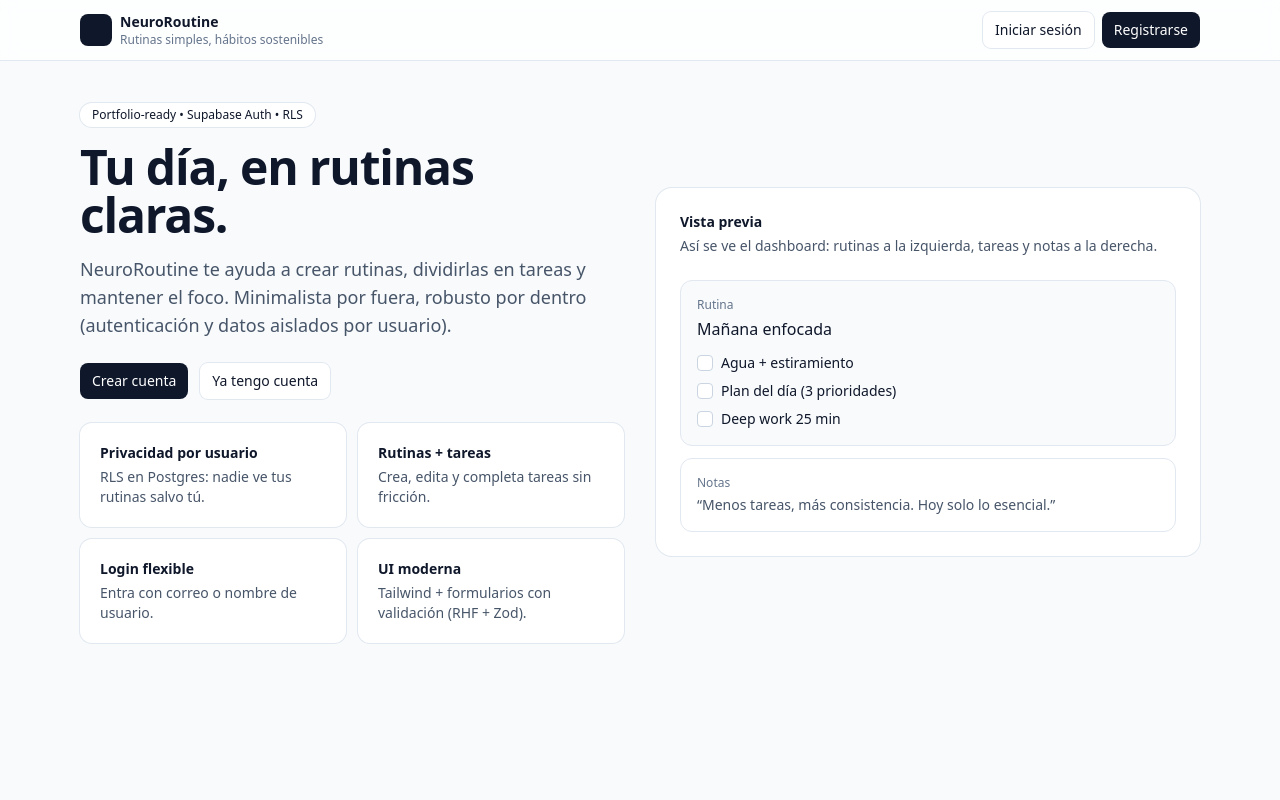
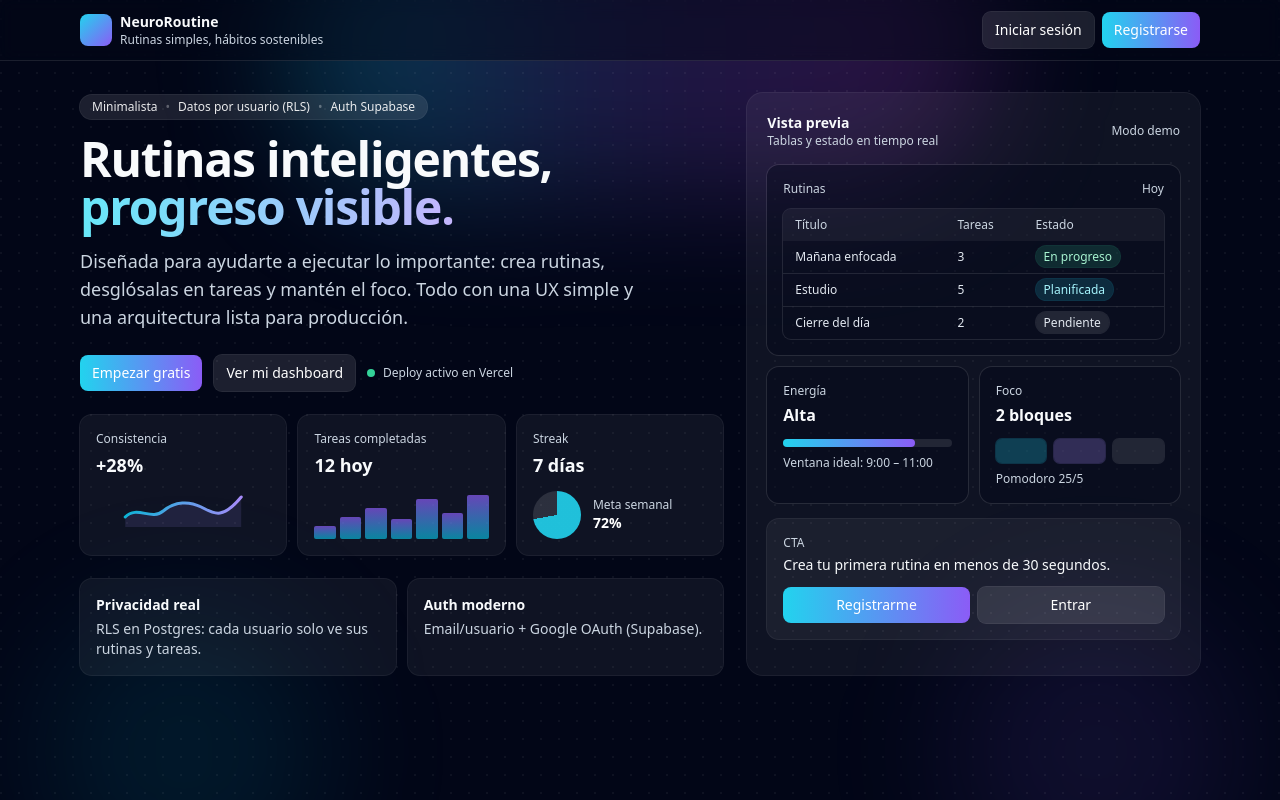
Before and after one commit to TomasPosada0626/Neuroroutine, a React (Vite) app in the folder frontend/: page / in a window 1280 px wide. Built offline with nearby package versions, Linux system fonts and the light colour scheme; no server answers.

Commit message:
Improve landing page (no-scroll, charts, table)

```diff
--- a/frontend/src/pages/LandingPage.tsx
+++ b/frontend/src/pages/LandingPage.tsx
@@ -7,110 +7,304 @@ const primaryLinkClass =
 const secondaryLinkClass =
   'inline-flex items-center justify-center rounded-lg px-3 py-2 text-sm font-medium transition focus:outline-none focus:ring-2 focus:ring-slate-400 bg-white text-slate-900 ring-1 ring-slate-200 hover:bg-slate-50'
 
+function Sparkline() {
+  return (
+    <svg viewBox="0 0 120 40" className="h-10 w-full" aria-hidden="true">
+      <defs>
+        <linearGradient id="nrSpark" x1="0" y1="0" x2="1" y2="0">
+          <stop offset="0" stopColor="#06b6d4" />
+          <stop offset="1" stopColor="#a78bfa" />
+        </linearGradient>
+      </defs>
+      <path
+        d="M2 30 C 14 18, 28 34, 40 24 S 66 14, 78 20 S 98 34, 118 10"
+        fill="none"
+        stroke="url(#nrSpark)"
+        strokeWidth="3"
+        strokeLinecap="round"
+      />
+      <path
+        d="M2 30 C 14 18, 28 34, 40 24 S 66 14, 78 20 S 98 34, 118 10 L118 40 L2 40 Z"
+        fill="#a78bfa"
+        opacity="0.12"
+      />
+    </svg>
+  )
+}
+
+function MiniBars() {
+  const bars = [6, 10, 14, 9, 18, 12, 20]
+  return (
+    <div className="grid grid-cols-7 items-end gap-1 h-12" aria-hidden="true">
+      {bars.map((v, idx) => (
+        <div
+          key={idx}
+          className="rounded-sm bg-gradient-to-t from-cyan-500/70 to-violet-500/70"
+          style={{ height: `${v * 2.2}px` }}
+        />
+      ))}
+    </div>
+  )
+}
+
 export function LandingPage() {
   return (
-    <div className="min-h-dvh bg-slate-50 text-slate-900">
-      <header className="sticky top-0 z-10 border-b border-slate-200 bg-white/70 backdrop-blur">
+    <div className="h-dvh overflow-hidden bg-slate-950 text-slate-50">
+      {/* Background */}
+      <div className="pointer-events-none absolute inset-0 overflow-hidden">
+        <div className="absolute -top-24 left-1/2 h-72 w-[44rem] -translate-x-1/2 rounded-full bg-gradient-to-r from-cyan-500/30 via-violet-500/20 to-fuchsia-500/20 blur-3xl" />
+        <div className="absolute -bottom-24 left-10 h-72 w-72 rounded-full bg-cyan-500/10 blur-3xl" />
+        <div className="absolute -bottom-24 right-10 h-72 w-72 rounded-full bg-violet-500/10 blur-3xl" />
+        <div
+          className="absolute inset-0 opacity-[0.08]"
+          style={{
+            backgroundImage:
+              'radial-gradient(circle at 1px 1px, rgba(255,255,255,0.6) 1px, transparent 0)',
+            backgroundSize: '18px 18px',
+          }}
+        />
+      </div>
+
+      <header className="relative z-10 border-b border-white/10 bg-slate-950/50 backdrop-blur">
         <div className="mx-auto flex max-w-6xl items-center justify-between px-4 py-3">
           <div className="flex items-center gap-2">
-            <div className="h-8 w-8 rounded-lg bg-slate-900" />
+            <div className="h-8 w-8 rounded-lg bg-gradient-to-br from-cyan-400 to-violet-500" />
             <div className="leading-tight">
               <div className="text-sm font-semibold">NeuroRoutine</div>
-              <div className="text-xs text-slate-500">Rutinas simples, hábitos sostenibles</div>
+              <div className="text-xs text-slate-300">Rutinas simples, hábitos sostenibles</div>
             </div>
           </div>
 
           <div className="flex items-center gap-2">
-            <Link to="/login" className={secondaryLinkClass}>
+            <Link
+              to="/login"
+              className={
+                secondaryLinkClass +
+                ' bg-white/10 text-white ring-1 ring-white/15 hover:bg-white/15 focus:ring-white/30'
+              }
+            >
               Iniciar sesión
             </Link>
-            <Link to="/register" className={primaryLinkClass}>
+            <Link
+              to="/register"
+              className={
+                primaryLinkClass +
+                ' bg-gradient-to-r from-cyan-400 to-violet-500 text-slate-950 hover:opacity-95 focus:ring-white/30'
+              }
+            >
               Registrarse
             </Link>
           </div>
         </div>
       </header>
 
-      <main className="mx-auto max-w-6xl px-4 py-10">
-        <div className="grid gap-8 lg:grid-cols-2 lg:items-center">
-          <div>
-            <div className="inline-flex items-center rounded-full bg-white px-3 py-1 text-xs ring-1 ring-slate-200">
-              Portfolio-ready • Supabase Auth • RLS
+      <main className="relative z-10 mx-auto max-w-6xl px-4 py-8">
+        <div className="grid gap-6 lg:grid-cols-12 lg:items-stretch">
+          {/* Left: pitch */}
+          <div className="lg:col-span-7">
+            <div className="inline-flex items-center gap-2 rounded-full bg-white/10 px-3 py-1 text-xs ring-1 ring-white/15">
+              <span className="text-white/90">Minimalista</span>
+              <span className="text-white/30">•</span>
+              <span className="text-white/90">Datos por usuario (RLS)</span>
+              <span className="text-white/30">•</span>
+              <span className="text-white/90">Auth Supabase</span>
             </div>
+
             <h1 className="mt-4 text-4xl font-semibold tracking-tight sm:text-5xl">
-              Tu día, en rutinas claras.
+              Rutinas inteligentes,
+              <span className="bg-gradient-to-r from-cyan-300 to-violet-300 bg-clip-text text-transparent">
+                {' '}
+                progreso visible.
+              </span>
             </h1>
-            <p className="mt-4 text-base text-slate-600 sm:text-lg">
-              NeuroRoutine te ayuda a crear rutinas, dividirlas en tareas y mantener el foco. Minimalista por fuera,
-              robusto por dentro (autenticación y datos aislados por usuario).
+
+            <p className="mt-4 max-w-xl text-base text-slate-300 sm:text-lg">
+              Diseñada para ayudarte a ejecutar lo importante: crea rutinas, desglósalas en tareas y mantén el foco.
+              Todo con una UX simple y una arquitectura lista para producción.
             </p>
 
             <div className="mt-6 flex flex-wrap items-center gap-3">
-              <Link to="/register" className={primaryLinkClass}>
-                Crear cuenta
+              <Link
+                to="/register"
+                className={
+                  primaryLinkClass +
+                  ' bg-gradient-to-r from-cyan-400 to-violet-500 text-slate-950 hover:opacity-95'
+                }
+              >
+                Empezar gratis
               </Link>
-              <Link to="/login" className={secondaryLinkClass}>
-                Ya tengo cuenta
+              <Link
+                to="/login"
+                className={
+                  secondaryLinkClass +
+                  ' bg-white/10 text-white ring-1 ring-white/15 hover:bg-white/15'
+                }
+              >
+                Ver mi dashboard
               </Link>
+
+              <div className="flex items-center gap-2 text-xs text-slate-300">
+                <span className="inline-flex h-2 w-2 rounded-full bg-emerald-400" />
+                Deploy activo en Vercel
+              </div>
+            </div>
+
+            <div className="mt-6 grid gap-3 sm:grid-cols-3">
+              <Card className="bg-white/5 p-4 ring-1 ring-white/10">
+                <div className="text-xs text-slate-300">Consistencia</div>
+                <div className="mt-1 text-lg font-semibold">+28%</div>
+                <div className="mt-2">
+                  <Sparkline />
+                </div>
+              </Card>
+
+              <Card className="bg-white/5 p-4 ring-1 ring-white/10">
+                <div className="text-xs text-slate-300">Tareas completadas</div>
+                <div className="mt-1 text-lg font-semibold">12 hoy</div>
+                <div className="mt-3">
+                  <MiniBars />
+                </div>
+              </Card>
+
+              <Card className="bg-white/5 p-4 ring-1 ring-white/10">
+                <div className="text-xs text-slate-300">Streak</div>
+                <div className="mt-1 text-lg font-semibold">7 días</div>
+                <div className="mt-3 flex items-center gap-3">
+                  <div
+                    className="h-12 w-12 rounded-full"
+                    style={{
+                      background:
+                        'conic-gradient(rgba(34,211,238,0.9) 0 260deg, rgba(255,255,255,0.12) 260deg 360deg)',
+                    }}
+                  />
+                  <div className="text-xs text-slate-300">
+                    Meta semanal
+                    <div className="text-sm font-semibold text-white">72%</div>
+                  </div>
+                </div>
+              </Card>
             </div>
 
             <div className="mt-6 grid gap-3 sm:grid-cols-2">
-              <Card className="p-5">
-                <div className="text-sm font-semibold">Privacidad por usuario</div>
-                <div className="mt-1 text-sm text-slate-600">
-                  RLS en Postgres: nadie ve tus rutinas salvo tú.
+              <Card className="bg-white/5 p-4 ring-1 ring-white/10">
+                <div className="text-sm font-semibold">Privacidad real</div>
+                <div className="mt-1 text-sm text-slate-300">
+                  RLS en Postgres: cada usuario solo ve sus rutinas y tareas.
                 </div>
               </Card>
-              <Card className="p-5">
-                <div className="text-sm font-semibold">Rutinas + tareas</div>
-                <div className="mt-1 text-sm text-slate-600">
-                  Crea, edita y completa tareas sin fricción.
-                </div>
-              </Card>
-              <Card className="p-5">
-                <div className="text-sm font-semibold">Login flexible</div>
-                <div className="mt-1 text-sm text-slate-600">
-                  Entra con correo o nombre de usuario.
-                </div>
-              </Card>
-              <Card className="p-5">
-                <div className="text-sm font-semibold">UI moderna</div>
-                <div className="mt-1 text-sm text-slate-600">
-                  Tailwind + formularios con validación (RHF + Zod).
+              <Card className="bg-white/5 p-4 ring-1 ring-white/10">
+                <div className="text-sm font-semibold">Auth moderno</div>
+                <div className="mt-1 text-sm text-slate-300">
+                  Email/usuario + Google OAuth (Supabase).
                 </div>
               </Card>
             </div>
           </div>
 
-          <div className="rounded-2xl bg-white p-6 ring-1 ring-slate-200">
-            <div className="text-sm font-semibold">Vista previa</div>
-            <div className="mt-1 text-sm text-slate-600">
-              Así se ve el dashboard: rutinas a la izquierda, tareas y notas a la derecha.
-            </div>
-            <div className="mt-6 grid gap-3">
-              <div className="rounded-xl border border-slate-200 bg-slate-50 p-4">
-                <div className="text-xs text-slate-500">Rutina</div>
-                <div className="mt-1 font-medium">Mañana enfocada</div>
-                <div className="mt-3 space-y-2">
-                  <div className="flex items-center gap-2 text-sm">
-                    <div className="h-4 w-4 rounded border border-slate-300 bg-white" />
-                    <div>Agua + estiramiento</div>
+          {/* Right: dashboard preview (hidden on small screens to prevent scroll) */}
+          <div className="hidden lg:col-span-5 lg:block">
+            <div className="h-full rounded-2xl bg-white/5 p-5 ring-1 ring-white/10">
+              <div className="flex items-center justify-between">
+                <div>
+                  <div className="text-sm font-semibold">Vista previa</div>
+                  <div className="text-xs text-slate-300">Tablas y estado en tiempo real</div>
+                </div>
+                <div className="text-xs text-slate-300">Modo demo</div>
+              </div>
+
+              <div className="mt-4 grid gap-3">
+                <div className="rounded-xl bg-slate-950/40 p-4 ring-1 ring-white/10">
+                  <div className="flex items-center justify-between">
+                    <div className="text-xs text-slate-300">Rutinas</div>
+                    <div className="text-xs text-slate-300">Hoy</div>
                   </div>
-                  <div className="flex items-center gap-2 text-sm">
-                    <div className="h-4 w-4 rounded border border-slate-300 bg-white" />
-                    <div>Plan del día (3 prioridades)</div>
+
+                  <div className="mt-3 overflow-hidden rounded-lg ring-1 ring-white/10">
+                    <table className="w-full text-left text-xs">
+                      <thead className="bg-white/5 text-slate-300">
+                        <tr>
+                          <th className="px-3 py-2 font-medium">Título</th>
+                          <th className="px-3 py-2 font-medium">Tareas</th>
+                          <th className="px-3 py-2 font-medium">Estado</th>
+                        </tr>
+                      </thead>
+                      <tbody className="divide-y divide-white/10 text-slate-200">
+                        <tr>
+                          <td className="px-3 py-2">Mañana enfocada</td>
+                          <td className="px-3 py-2">3</td>
+                          <td className="px-3 py-2">
+                            <span className="rounded-full bg-emerald-400/15 px-2 py-0.5 text-emerald-200 ring-1 ring-emerald-400/20">
+                              En progreso
+                            </span>
+                          </td>
+                        </tr>
+                        <tr>
+                          <td className="px-3 py-2">Estudio</td>
+                          <td className="px-3 py-2">5</td>
+                          <td className="px-3 py-2">
+                            <span className="rounded-full bg-cyan-400/15 px-2 py-0.5 text-cyan-200 ring-1 ring-cyan-400/20">
+                              Planificada
+                            </span>
+                          </td>
+                        </tr>
+                        <tr>
+                          <td className="px-3 py-2">Cierre del día</td>
+                          <td className="px-3 py-2">2</td>
+                          <td className="px-3 py-2">
+                            <span className="rounded-full bg-white/10 px-2 py-0.5 text-slate-200 ring-1 ring-white/10">
+                              Pendiente
+                            </span>
+                          </td>
+                        </tr>
+                      </tbody>
+                    </table>
                   </div>
-                  <div className="flex items-center gap-2 text-sm">
-                    <div className="h-4 w-4 rounded border border-slate-300 bg-white" />
-                    <div>Deep work 25 min</div>
+                </div>
+
+                <div className="grid grid-cols-2 gap-3">
+                  <div className="rounded-xl bg-slate-950/40 p-4 ring-1 ring-white/10">
+                    <div className="text-xs text-slate-300">Energía</div>
+                    <div className="mt-1 text-base font-semibold">Alta</div>
+                    <div className="mt-3 h-2 rounded-full bg-white/10">
+                      <div className="h-2 w-[78%] rounded-full bg-gradient-to-r from-cyan-400 to-violet-500" />
+                    </div>
+                    <div className="mt-2 text-xs text-slate-300">Ventana ideal: 9:00 – 11:00</div>
+                  </div>
+                  <div className="rounded-xl bg-slate-950/40 p-4 ring-1 ring-white/10">
+                    <div className="text-xs text-slate-300">Foco</div>
+                    <div className="mt-1 text-base font-semibold">2 bloques</div>
+                    <div className="mt-3 flex gap-2">
+                      <div className="h-6 flex-1 rounded-md bg-cyan-400/25 ring-1 ring-cyan-400/20" />
+                      <div className="h-6 flex-1 rounded-md bg-violet-400/25 ring-1 ring-violet-400/20" />
+                      <div className="h-6 flex-1 rounded-md bg-white/10 ring-1 ring-white/10" />
+                    </div>
+                    <div className="mt-2 text-xs text-slate-300">Pomodoro 25/5</div>
                   </div>
                 </div>
               </div>
 
-              <div className="rounded-xl border border-slate-200 bg-white p-4">
-                <div className="text-xs text-slate-500">Notas</div>
-                <div className="mt-1 text-sm text-slate-600">
-                  “Menos tareas, más consistencia. Hoy solo lo esencial.”
+              <div className="mt-4 rounded-xl bg-white/5 p-4 ring-1 ring-white/10">
+                <div className="text-xs text-slate-300">CTA</div>
+                <div className="mt-1 text-sm">Crea tu primera rutina en menos de 30 segundos.</div>
+                <div className="mt-3 flex gap-2">
+                  <Link
+                    to="/register"
+                    className={
+                      primaryLinkClass +
+                      ' flex-1 bg-gradient-to-r from-cyan-400 to-violet-500 text-slate-950 hover:opacity-95'
+                    }
+                  >
+                    Registrarme
+                  </Link>
+                  <Link
+                    to="/login"
+                    className={
+                      secondaryLinkClass +
+                      ' flex-1 bg-white/10 text-white ring-1 ring-white/15 hover:bg-white/15'
+                    }
+                  >
+                    Entrar
+                  </Link>
                 </div>
               </div>
             </div>
```
